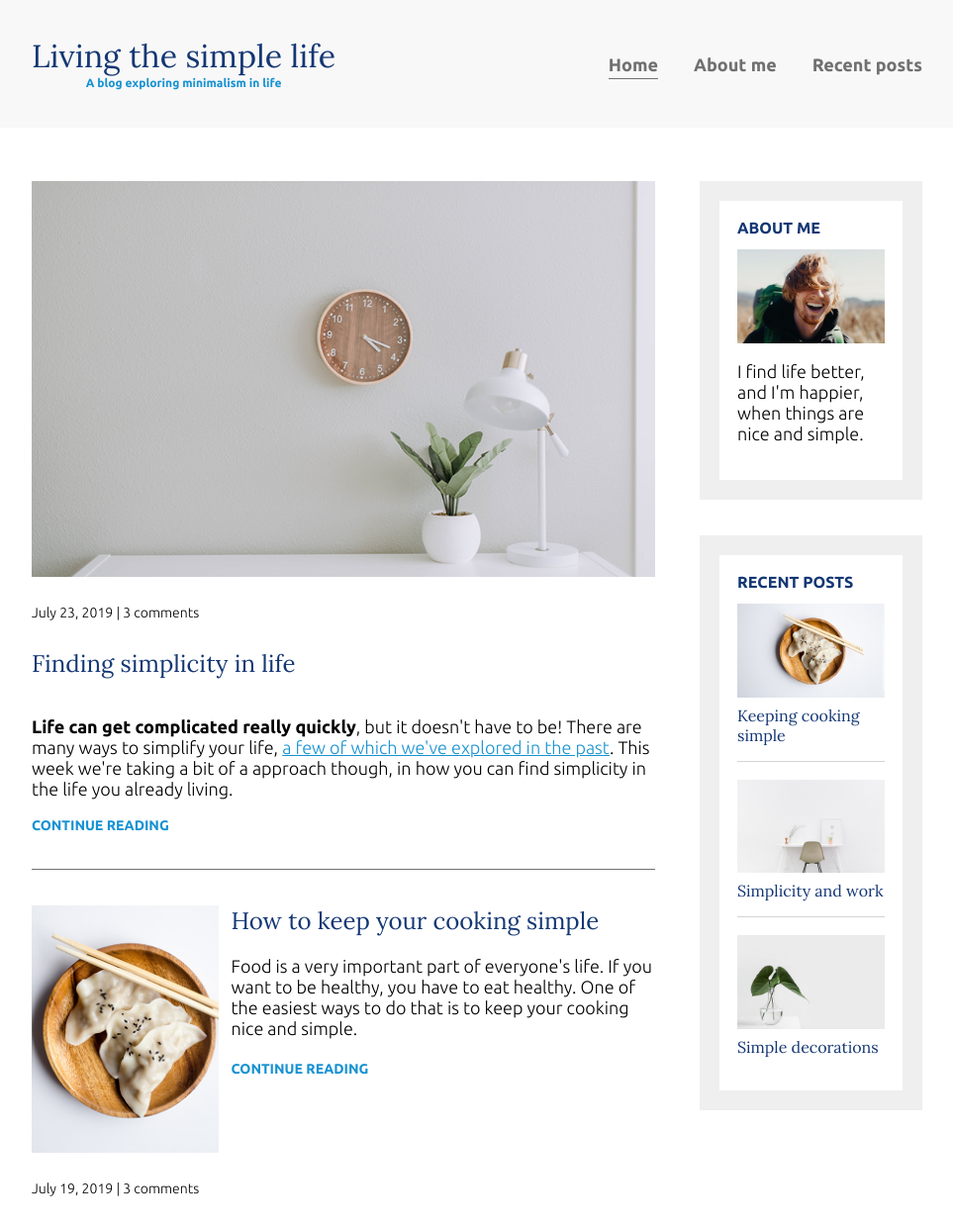
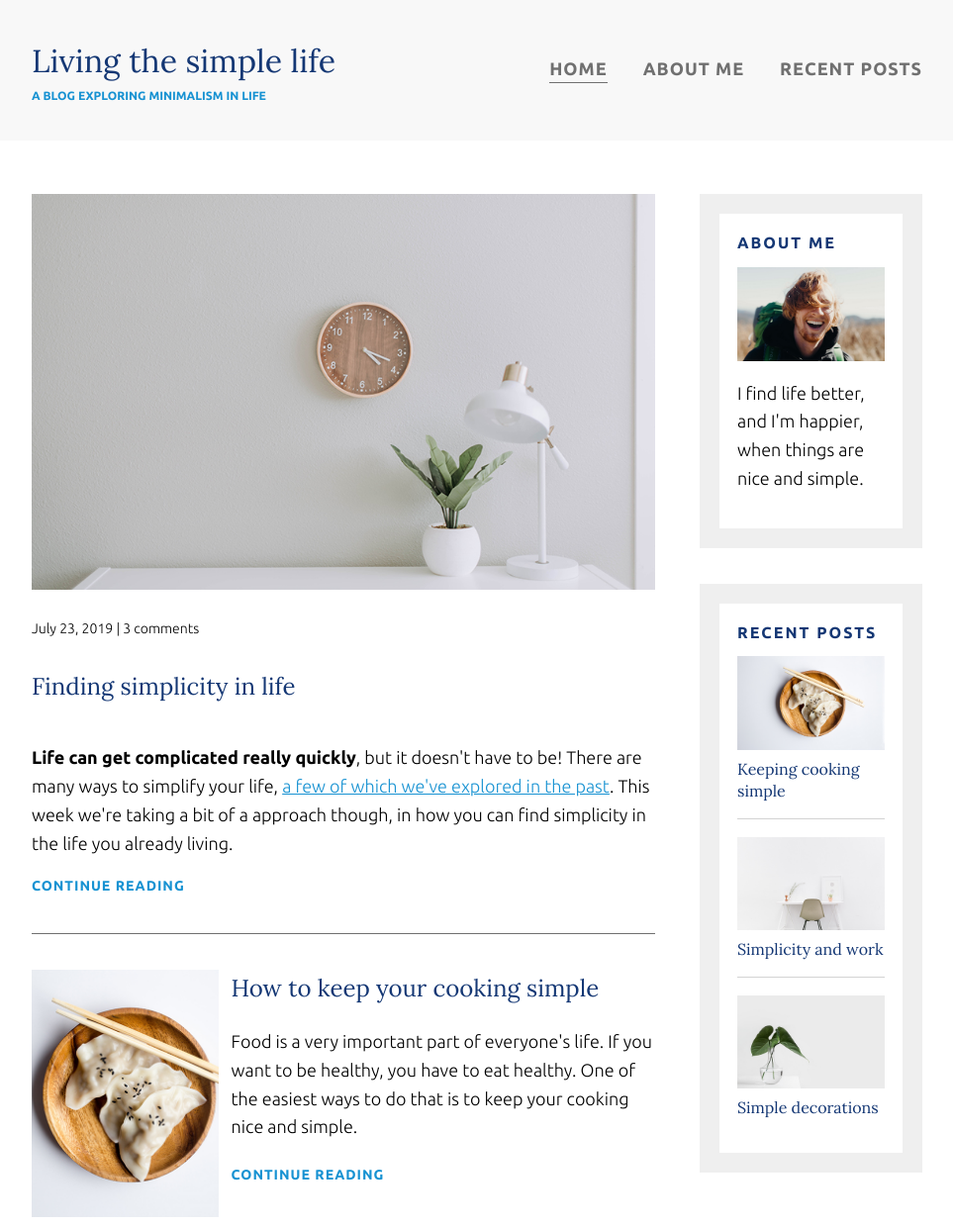
Before and after one commit to spidergon/living-simple-life-blog, a plain HTML site: page index.html in a window 1280 px wide. Shown: the top 1240 px of the page at 99% size, without its empty margins (158-1121 px from the left). Drawn offline with Linux system fonts and the light colour scheme.

Commit message:
corrected styles

```diff
--- a/css/styles.css
+++ b/css/styles.css
@@ -9,6 +9,7 @@ body {
   font-family: 'Ubuntu', sans-serif;
   font-size: 1.125rem;
   font-weight: 300;
+  line-height: 1.6;
 }
 
 img {
@@ -61,6 +62,7 @@ strong {
   color: #1792d2;
   font-size: 0.75rem;
   margin: 0;
+  text-transform: uppercase;
 }
 
 .article-title {
@@ -76,6 +78,8 @@ strong {
   color: #1792d2;
   text-decoration: none;
   font-weight: 700;
+  text-transform: uppercase;
+  letter-spacing: 1px;
 }
 
 .article-read-more:hover,
@@ -91,11 +95,13 @@ strong {
 .widget-title,
 .widget-recent-post-title {
   font-size: 1rem;
+  line-height: 1.4;
 }
 
 .widget-title {
   font-family: 'Ubuntu', sans-serif;
   font-weight: 700;
+  letter-spacing: 2px;
 }
 
 /* =================
@@ -123,7 +129,7 @@ header {
 
 footer {
   background: #143774;
-  color: white;
+  color: rgba(255, 255, 255, 0.65);
   text-align: center;
   padding: 3em 0;
 }
@@ -131,6 +137,10 @@ footer {
 @media (min-width: 675px) {
   .container-flex {
     flex-direction: row;
+  }
+
+  header {
+    text-align: start;
   }
 
   main {
@@ -161,6 +171,8 @@ nav a {
   text-decoration: none;
   color: #707070;
   font-weight: 700;
+  text-transform: uppercase;
+  letter-spacing: 1px;
   padding: 0.25em 0;
 }
 
--- a/index.html
+++ b/index.html
@@ -40,7 +40,7 @@
             simplify your life, <a href="#">a few of which we've explored in the past</a>. This week we're taking a bit
             of a approach though, in how you can find simplicity in the life you already living.
           </p>
-          <a href="#" class="article-read-more">CONTINUE READING</a>
+          <a href="#" class="article-read-more">Continue reading</a>
         </article>
 
         <article class="article-recent">
```
